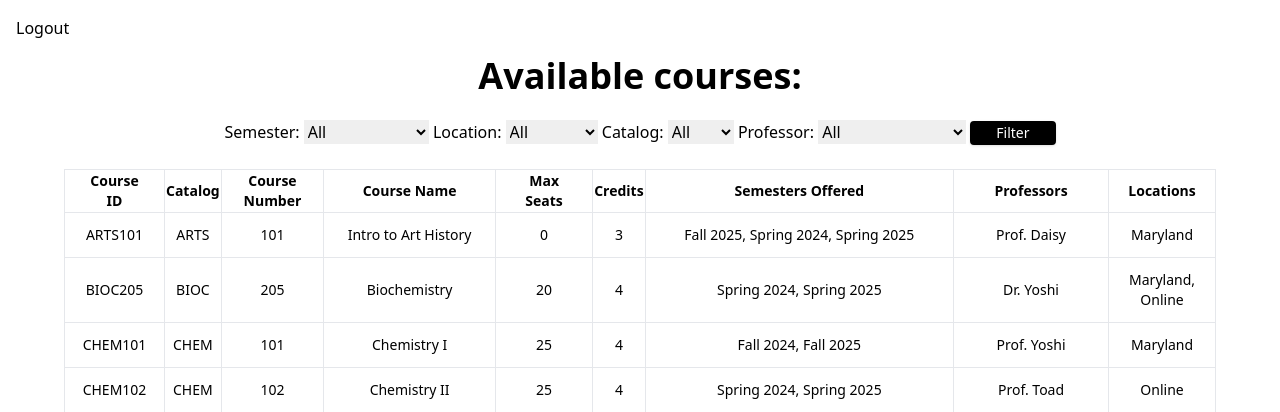
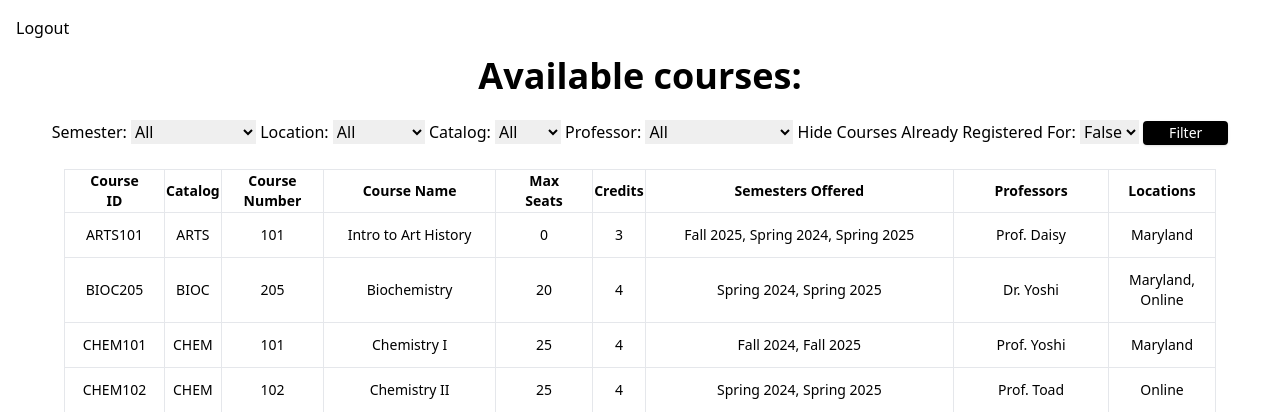
Before and after one commit to asigba/Online-Course-Registration, a Flask app: page /courses in a window 1280 px wide. Shown: the part 40-452 px from the top of the page. Run offline with Flask 3, Linux system fonts and the light colour scheme; a user stored in the database is signed in; data comes from the database, SQL or seed files in the repository.

Commit message:
Add course & class filters

```diff
--- a/src/app.py
+++ b/src/app.py
@@ -122,8 +122,8 @@ class Student(db.Model):
     last_name = db.Column(db.String(30), nullable=False)
     student_email = db.Column(db.String(64), nullable=False)
     phone_number = db.Column(db.String(10), nullable=False)
-    current_enrollments = db.Column(JSON, nullable=True)
-    past_enrollments = db.Column(JSON, nullable=True)
+    #current_enrollments = db.Column(JSON, nullable=True)
+    #past_enrollments = db.Column(JSON, nullable=True)
     cart = db.Column(MutableList.as_mutable(JSON), default=[])
     registered_classes = db.Column(MutableList.as_mutable(JSON), default=[])
     created_at = db.Column(db.DateTime, default=datetime.now(timezone.utc), nullable=False)
@@ -383,7 +383,7 @@ class Class(db.Model):
     course = db.relationship('Course', back_populates='_class')
     course_id = db.Column(db.String(7), db.ForeignKey('courses.course_id'))
     course_name = db.Column(db.String(250), nullable=True)
-    current_enrollments = db.Column(JSON, nullable=True)
+    #current_enrollments = db.Column(JSON, nullable=True)
     location = db.Column(db.String(64), nullable=False)
     semester = db.Column(db.String(8), nullable=False)
     professor = db.Column(db.String(64), nullable=False)
@@ -616,6 +616,7 @@ def view_courses():
     selected_semester = request.args.get('semester', '')
     selected_professor = request.args.get('professor', '')
     selected_catalog = request.args.get('catalog', '')
+    hide_courses_registered_bool = request.args.get('hide_courses_registered', '')
 
     # Start with All Courses
     all_courses = Course.query.order_by(asc(Course.course_id))
@@ -635,6 +636,19 @@ def view_courses():
 
     # Filter Selections
     for course in all_courses:
+        if hide_courses_registered_bool:
+            student = current_user.student
+            for class_id in student.registered_classes:
+                registered_course = Class.query.filter_by(class_id=class_id).first()
+                # Remove any courses already registered for
+                if registered_course.course_name == course.course_name:
+                    try:
+                        filtered_courses.remove(course)
+                    except:
+                        pass
+            # Saving remaining courses
+            all_courses = filtered_courses
+
         if selected_semester:
             # Remove any courses not filtered for
             if not selected_semester in course.semesters_offered:
@@ -669,6 +683,7 @@ def view_courses():
                     pass
             all_courses = filtered_courses
 
+
     # Render
     return render_template(
         'view_courses.html',
@@ -683,24 +698,38 @@ def view_courses():
 @login_required
 def course_details(course_id):
 
+    #  HERE
+
     # Set Filter Values Selected
     selected_location = request.args.get('location', '')
     selected_semester = request.args.get('semester', '')
     selected_professor = request.args.get('professor', '')
+    show_all_classes_bool = request.args.get('show_all_classes', '')
 
     # Course Selected
     course = Course.query.get_or_404(course_id)
 
     # Get All Classes of the Selected Course First
     all_classes = Class.query.filter_by(course_id=course_id).order_by(asc(Class.class_id))
+    upcoming_classes = []
+    display_classes = []
+    for current_class in all_classes:
+        semester_status = current_class.get_semester_status()
+        if semester_status == Semester.UPCOMING:
+            upcoming_classes.append(current_class)
+
+    if show_all_classes_bool:
+        display_classes = all_classes
+    else:
+        display_classes = upcoming_classes
 
     # Filter Classes By Selections
     if selected_location:
-        all_classes = all_classes.filter_by(location=selected_location)
+        display_classes = display_classes.filter_by(location=selected_location)
     if selected_semester:
-        all_classes = all_classes.filter_by(semester=selected_semester)
+        display_classes = display_classes.filter_by(semester=selected_semester)
     if selected_professor:
-        all_classes = all_classes.filter_by(professor=selected_professor)
+        display_classes = display_classes.filter_by(professor=selected_professor)
 
     # Drop Down Selection Options
     locations = Class.query.with_entities(Class.location).distinct().all()
@@ -716,6 +745,8 @@ def course_details(course_id):
     return render_template('course_details.html',
                            course=course,
                            all_classes=all_classes,
+                           upcoming_classes=upcoming_classes,
+                           display_classes=display_classes,
                            locations=[loc[0] for loc in locations],
                            semesters=[sem[0] for sem in semesters],
                            professors=[prof[0] for prof in professors])
--- a/src/templates/view_courses.html
+++ b/src/templates/view_courses.html
@@ -90,6 +90,12 @@
                 {% endfor %}
             </select>
 
+            <label for="hide_courses_registered">Hide Courses Already Registered For:</label>
+            <select name="hide_courses_registered" id="hide_courses_registered">
+                <option value="">False</option>
+                <option value="True" {% if request.args.get('hide_courses_registered') == "True" %}selected{% endif %}>True</option>
+            </select>
+
             <button type="submit"class="text-white hover:text-black bg-black hover:bg-white
             font-medium text-sm px-6 py-2 border-2 border-black shadow rounded transition duration-200">Filter</button>
         </form>
```
Also changed, not shown: src/templates/course_details.html (+11 -1 lines).
